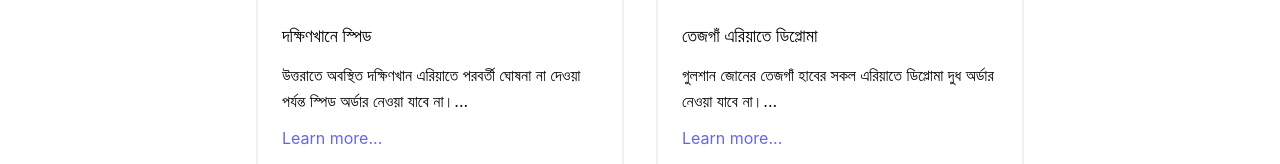
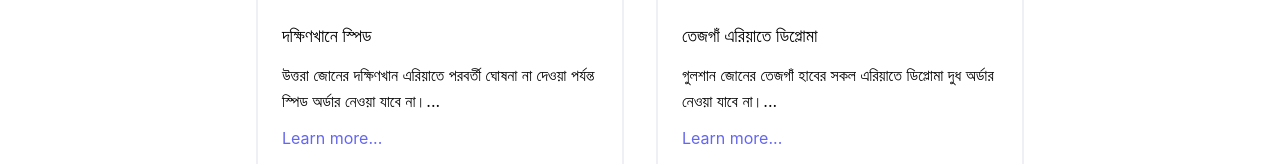
Before and after one commit to imsamrat/Information-Kernel, a React (Create React App) app: page /articles-list in a window 1280 px wide. Shown: the part 380-544 px from the top of the page. Built offline with nearby package versions, Linux system fonts and the light colour scheme.

Commit message:
Some changes

```diff
--- a/src/pages/Home.js
+++ b/src/pages/Home.js
@@ -12,7 +12,7 @@ const Home = () => {
         direction=""
       >
         {" "}
-        ব্রেকিং নিউজঃ{" নাখালপাড়া এবং তেজকুনিপাড়াতে ব্র্যান্ডেড অর্ডার নেওয়া যাবে......। "}
+        ব্রেকিং নিউজঃ{" নাখালপাড়া এবং তেজকুনিপাড়াতে ব্র্যান্ডেড অর্ডার নেওয়া যাবে না......। "}
       </marquee>
 
       <img className='w-full object-cover object-center' src="/images/blog4.jpeg" alt="" />
--- a/src/pages/article-content.js
+++ b/src/pages/article-content.js
@@ -4,7 +4,7 @@ const articles = [
     title: "দক্ষিণখানে স্পিড",
     thumbnail: "/images/speed.png",
     content: [
-      `উত্তরাতে অবস্থিত দক্ষিণখান এরিয়াতে পরবর্তী ঘোষনা না দেওয়া পর্যন্ত স্পিড অর্ডার নেওয়া যাবে না।`,
+      `উত্তরা জোনের দক্ষিণখান এরিয়াতে পরবর্তী ঘোষনা না দেওয়া পর্যন্ত স্পিড অর্ডার নেওয়া যাবে না।`,
     ],
   },
   {
```
Also changed, not shown: firebase.json (added), 2 other files (tests, documents, lock files or other folders).
